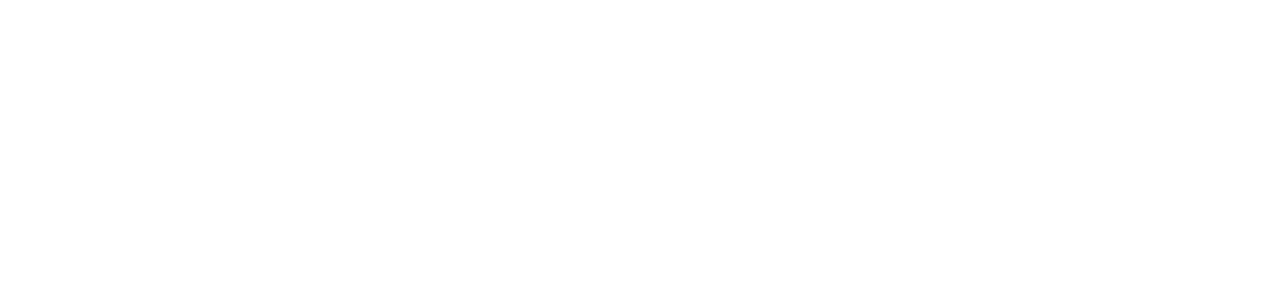
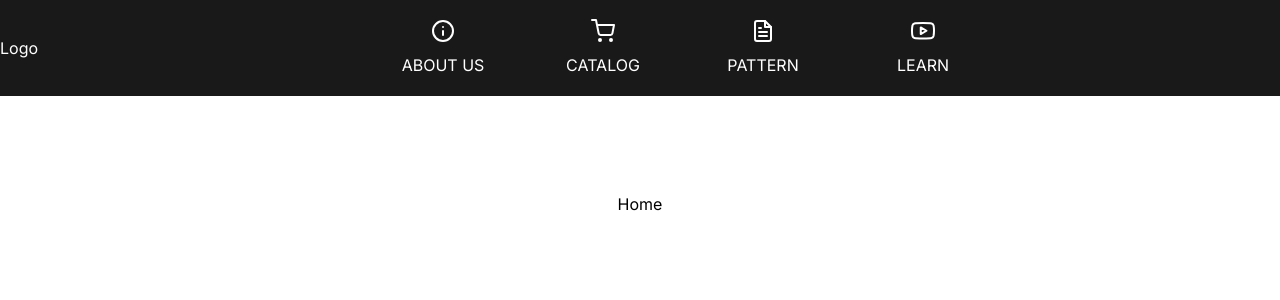
Before and after one commit to Jujutsu666/Tienda_crochet_with_Juliette, a Next.js app: page / in a window 1280 px wide. Shown: the top 300 px of the page. Built offline with nearby package versions, Linux system fonts and the light colour scheme.

Commit message:
Feature/navbar (#3)
* initial navbar

* icon component

```diff
--- /dev/null
+++ b/src/app/about-us/page.tsx
@@ -0,0 +1,3 @@
+export default function AboutUsPage() {
+  return <main>About us</main>;
+}
--- a/src/app/layout.tsx
+++ b/src/app/layout.tsx
@@ -1,22 +1,22 @@
-import './globals.css'
-import type { Metadata } from 'next'
-import { Inter } from 'next/font/google'
+import Navbar from '@/components/Navbar';
+import './globals.css';
+import type { Metadata } from 'next';
+import { Inter } from 'next/font/google';
 
-const inter = Inter({ subsets: ['latin'] })
+const inter = Inter({ subsets: ['latin'] });
 
 export const metadata: Metadata = {
   title: 'Create Next App',
   description: 'Generated by create next app',
-}
+};
 
-export default function RootLayout({
-  children,
-}: {
-  children: React.ReactNode
-}) {
+export default function RootLayout({ children }: { children: React.ReactNode }) {
   return (
     <html lang="en">
-      <body className={inter.className}>{children}</body>
+      <body className={inter.className}>
+        <Navbar />
+        {children}
+      </body>
     </html>
-  )
+  );
 }
--- a/src/app/page.tsx
+++ b/src/app/page.tsx
@@ -1,3 +1,3 @@
 export default function Home() {
-  return <main className="flex min-h-screen flex-col items-center justify-between p-24"></main>;
+  return <main className="flex min-h-screen flex-col items-center justify-between p-24">Home</main>;
 }
--- /dev/null
+++ b/src/components/Icon.tsx
@@ -0,0 +1,90 @@
+const ICON = {
+  info: <InfoIcon />,
+  catalog: <CatalogIcon />,
+  pattern: <PatternIcon />,
+  learn: <LearnIcon />,
+};
+export type icon = 'info' | 'catalog' | 'pattern' | 'learn';
+interface IconProps {
+  variant: icon;
+  className?: string;
+}
+
+// TODO: Check desestructuring
+export default function Icon({ variant, className = '' }: IconProps) {
+  return <div className={className}>{ICON[variant]}</div>;
+}
+
+function InfoIcon() {
+  return (
+    <svg xmlns="http://www.w3.org/2000/svg" width="24" height="24" viewBox="0 0 24 24" fill="none" stroke="currentColor" strokeWidth="2" strokeLinecap="round" strokeLinejoin="round">
+      <circle cx="12" cy="12" r="10"></circle>
+      <line x1="12" y1="16" x2="12" y2="12"></line>
+      <line x1="12" y1="8" x2="12.01" y2="8"></line>
+    </svg>
+  );
+}
+
+function CatalogIcon() {
+  return (
+    <svg
+      xmlns="http://www.w3.org/2000/svg"
+      width="24"
+      height="24"
+      viewBox="0 0 24 24"
+      fill="none"
+      stroke="currentColor"
+      strokeWidth="2"
+      strokeLinecap="round"
+      strokeLinejoin="round"
+      className="feather feather-shopping-cart"
+    >
+      <circle cx="9" cy="21" r="1"></circle>
+      <circle cx="20" cy="21" r="1"></circle>
+      <path d="M1 1h4l2.68 13.39a2 2 0 0 0 2 1.61h9.72a2 2 0 0 0 2-1.61L23 6H6"></path>
+    </svg>
+  );
+}
+
+function PatternIcon() {
+  return (
+    <svg
+      xmlns="http://www.w3.org/2000/svg"
+      width="24"
+      height="24"
+      viewBox="0 0 24 24"
+      fill="none"
+      stroke="currentColor"
+      strokeWidth="2"
+      strokeLinecap="round"
+      strokeLinejoin="round"
+      className="feather feather-file-text"
+    >
+      <path d="M14 2H6a2 2 0 0 0-2 2v16a2 2 0 0 0 2 2h12a2 2 0 0 0 2-2V8z"></path>
+      <polyline points="14 2 14 8 20 8"></polyline>
+      <line x1="16" y1="13" x2="8" y2="13"></line>
+      <line x1="16" y1="17" x2="8" y2="17"></line>
+      <polyline points="10 9 9 9 8 9"></polyline>
+    </svg>
+  );
+}
+
+function LearnIcon() {
+  return (
+    <svg
+      xmlns="http://www.w3.org/2000/svg"
+      width="24"
+      height="24"
+      viewBox="0 0 24 24"
+      fill="none"
+      stroke="currentColor"
+      strokeWidth="2"
+      strokeLinecap="round"
+      strokeLinejoin="round"
+      className="feather feather-youtube"
+    >
+      <path d="M22.54 6.42a2.78 2.78 0 0 0-1.94-2C18.88 4 12 4 12 4s-6.88 0-8.6.46a2.78 2.78 0 0 0-1.94 2A29 29 0 0 0 1 11.75a29 29 0 0 0 .46 5.33A2.78 2.78 0 0 0 3.4 19c1.72.46 8.6.46 8.6.46s6.88 0 8.6-.46a2.78 2.78 0 0 0 1.94-2 29 29 0 0 0 .46-5.25 29 29 0 0 0-.46-5.33z"></path>
+      <polygon points="9.75 15.02 15.5 11.75 9.75 8.48 9.75 15.02"></polygon>
+    </svg>
+  );
+}
--- /dev/null
+++ b/src/components/Navbar.tsx
@@ -0,0 +1,34 @@
+import Link from 'next/link';
+import Icon, { icon } from './Icon';
+
+interface item {
+  label: string;
+  href: string;
+  icon: icon;
+}
+const Items: item[] = [
+  { label: 'About us', href: '/about-us', icon: 'info' },
+  { label: 'Catalog', href: '/catalog', icon: 'catalog' },
+  { label: 'Pattern', href: '/pattern', icon: 'pattern' },
+  { label: 'Learn', href: '/learn', icon: 'learn' },
+];
+
+export default function Navbar() {
+  return (
+    <header className="bg-black bg-opacity-90 h-24 sticky top-0 left-0 right-0 text-white flex items-center gap-12">
+      <div>Logo</div>
+      <nav className="flex items-center h-full mx-auto overflow-hidden">
+        <ul className="relative flex">
+          {Items.map(({ label, href, icon }) => (
+            <li key={label} className="last:before:bg-[#C4151C] last:before:absolute last:before:-left-32 last:before:ml-20 last:before:-bottom-5 last:before:h-2 last:before:w-[2px] ">
+              <Link href={href} className="relative group flex flex-col gap-[0.6rem] items-center justify-center w-40 h-14 transition-all duration-500 uppercase">
+                <Icon variant={icon} className="transition-all duration-500 group-hover:text-[#C4151C]" />
+                {label}
+              </Link>
+            </li>
+          ))}
+        </ul>
+      </nav>
+    </header>
+  );
+}
```
